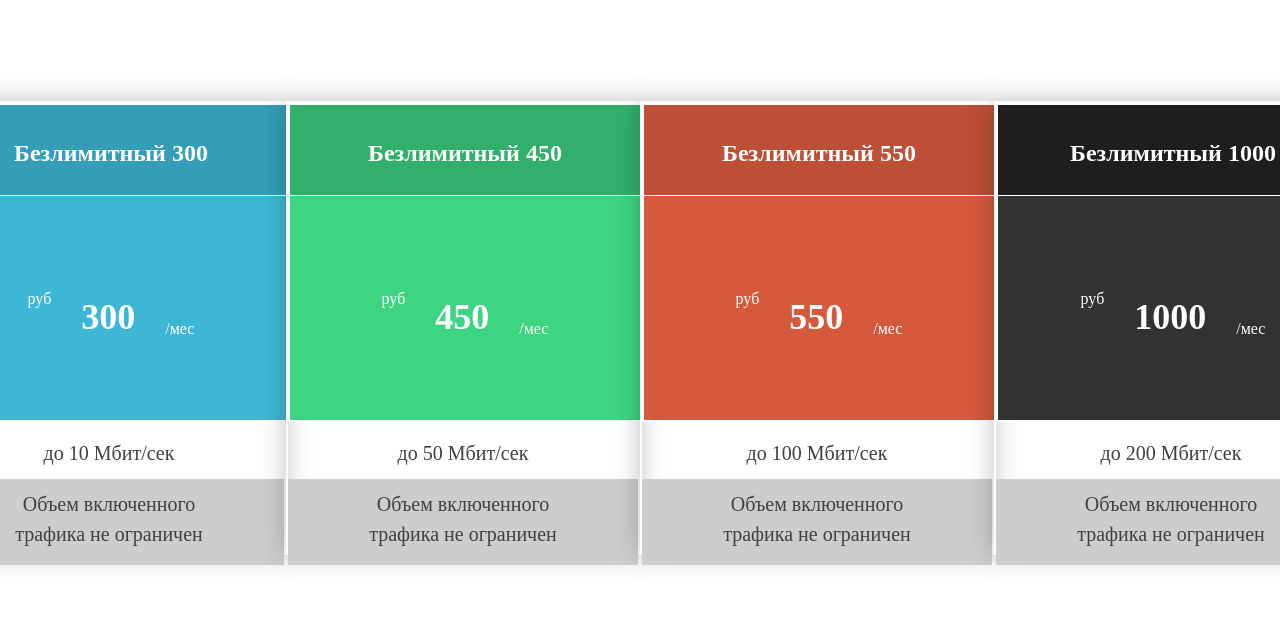
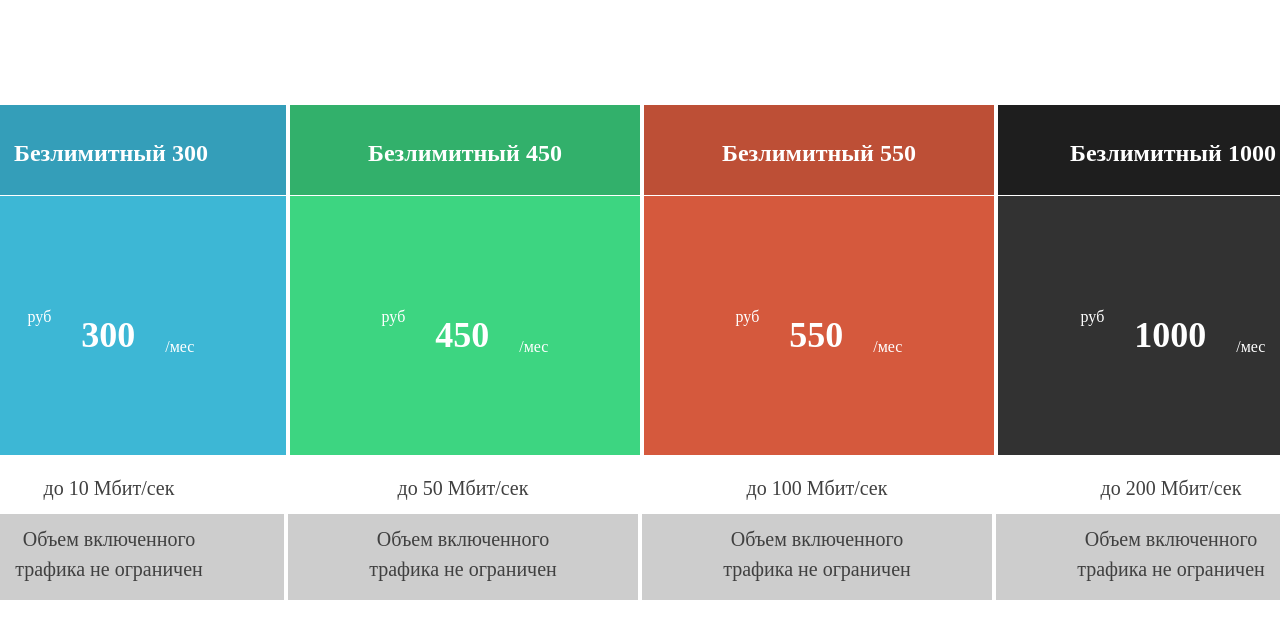
Before and after one commit to WeronikaGRIG/traffic-app, a React (Create React App) app: page / in a window 1280 px wide. Shown: the top 638 px of the page. Built offline with nearby package versions, Linux system fonts and the light colour scheme.

Commit message:
add useState, addstyls:hover

```diff
--- a/src/components/Card/CardList.jsx
+++ b/src/components/Card/CardList.jsx
@@ -1,11 +1,20 @@
-import { useState } from 'react';
+
+import { useState } from 'react'
 import styles from './CardList.module.css'
 
 export default function CardList({ title, price, info, desc, backgroundColor, background }) {
-    const [redBg, setredBg] = useState(0);
+
+    const [isHovering, setHovering] = useState(false)
+
+    const handleClick = () => {
+        setHovering(!isHovering);
+    };
+
 
     return (
-        <div className={styles.card}>
+        <div className={isHovering ? styles.card : styles.card__active}
+            onClick={handleClick}
+        >
             <div className={styles.card__top} style={{ backgroundColor }}>
                 <h3 className={styles.card__title} style={{ background }}>{title}</h3>
                 <div className={styles.card__price}><span> руб </span><strong>{price}</strong>  /мес</div>
--- a/src/components/Card/CardList.module.css
+++ b/src/components/Card/CardList.module.css
@@ -24,14 +24,18 @@
     width: 350px;
     height: 450px;
     border: 2px solid var(--white);
-    box-shadow: 0px 0px 25px 0px rgba(0, 0, 0, 0.25);
 }
 
 .card__active {
     width: 350px;
-    height: 450px;
+    height: 500px;
     border: 2px solid var(--white);
-    box-shadow: 0px 0px 25px 0px rgba(0, 0, 0, 0.25);
+    transition: 0.4s ease-out;
+    box-shadow: 0px 7px 10px rgba(black, 0.5);
+}
+
+.card__active:hover {
+    transform: translateY(20px);
 }
 
 .card__top {
```
